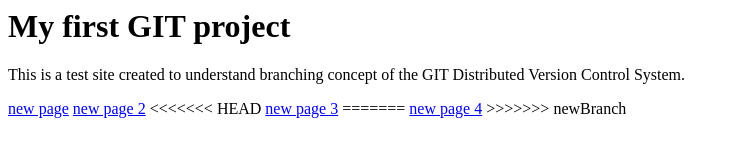
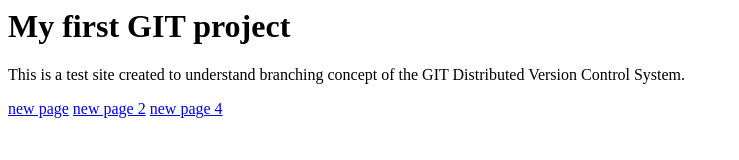
Before and after one commit to awsvikrampruthvi5/myFirstRepo, a plain HTML site: page index.html in a window 1280 px wide. Shown: the whole page, without its empty margins (0-739 px from the left). Drawn offline with Linux system fonts and the light colour scheme.

Commit message:
update index.html -- Finalised

```diff
--- a/index.html
+++ b/index.html
@@ -9,11 +9,7 @@
    <p>This is a test site created to understand branching concept of the GIT Distributed Version Control System.</p>
    <a href="1.html">new page</a>
    <a href="2.html">new page 2</a>
-<<<<<<< HEAD
-   <a href="3.html">new page 3</a>
-=======
    <a href="4.html">new page 4</a>
->>>>>>> newBranch
   </body>
 
 </html>
```
